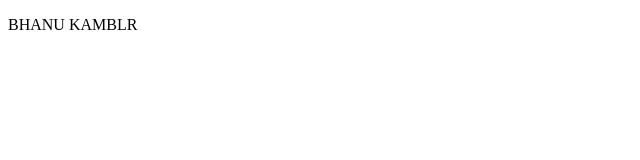
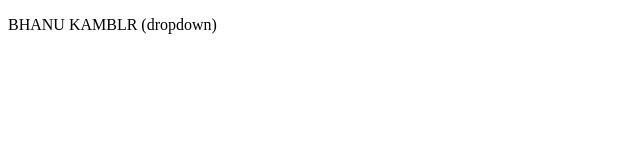
Before and after one commit to mrbhanuvk/localrepo, a plain HTML site: page index.html in a window 1280 px wide. Shown: the whole page, without its empty margins (0-640 px from the left). Drawn offline with Linux system fonts and the light colour scheme.

```diff
--- a/index.html
+++ b/index.html
@@ -6,6 +6,6 @@
     <title>Document</title>
 </head>
 <body>
-    <p>BHANU KAMBLR</p>
+    <p>BHANU KAMBLR (dropdown)</p>
 </body>
 </html>
```
